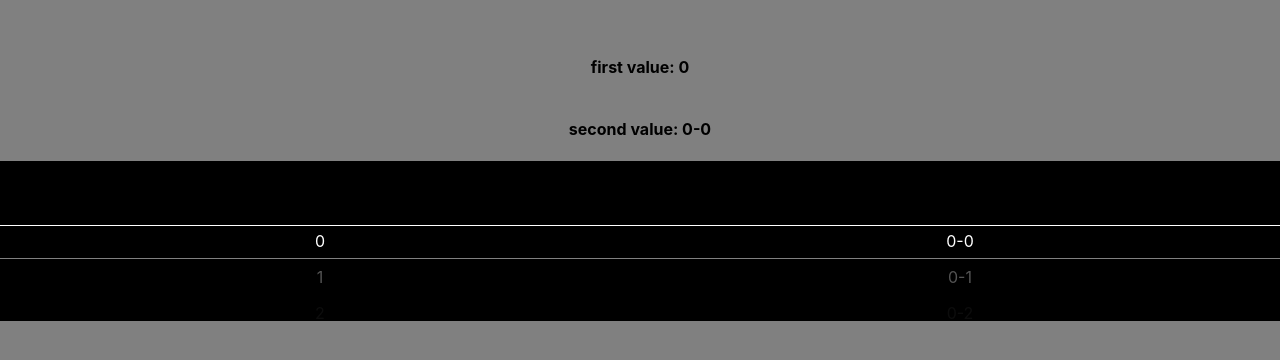
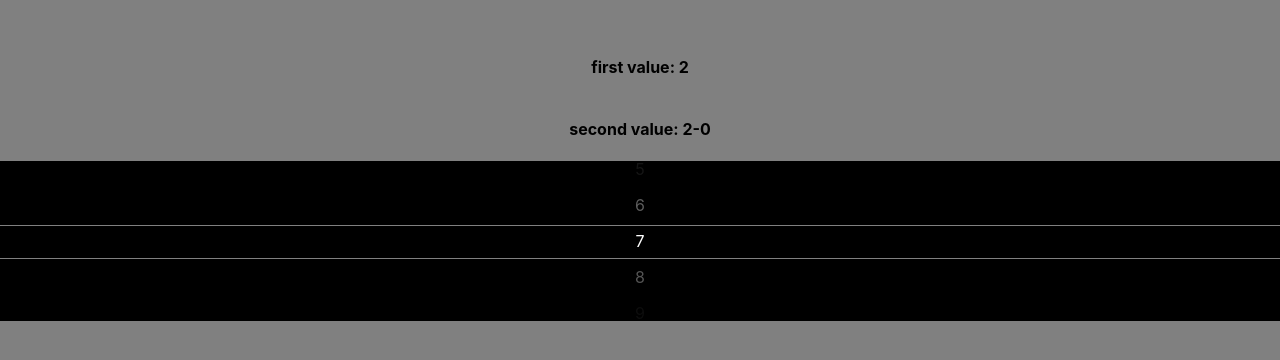
Before and after one commit to YellowD54321/ios-scrollable-picker, a React (Create React App) app: page / in a window 1280 px wide. Shown: the part 222-582 px from the top of the page. Built offline with nearby package versions, Linux system fonts and the light colour scheme.

Commit message:
fix: sometimes select to first item of datas. add: default value

```diff
--- a/src/App.css
+++ b/src/App.css
@@ -96,6 +96,6 @@
   width: 100%;
   height: var(--selected-region-height);
   pointer-events: none;
-  border-top: 1px white solid;
-  border-bottom: 1px white solid;
+  border-top: 1px solid gray;
+  border-bottom: 1px solid gray;
 }
--- a/src/App.js
+++ b/src/App.js
@@ -3,16 +3,13 @@ import Picker from "./components/picker/Picker";
 import PickerSelect from "./components/pickerSelect/PickerSelect";
 import { useState } from "react";
 
-const testList = new Array(100).fill("").map((_, index) => `${index}`);
+const testList = new Array(100).fill("").map((_, index) => `${index + 2}`);
 const testListSecond = {};
 for (const testItem of testList) {
   testListSecond[testItem] = new Array(100)
     .fill("")
     .map((_, index) => `${testItem}-${index}`);
 }
-
-console.log("testList", testList);
-console.log("testListSecond", testListSecond);
 
 function App() {
   const [firstValue, setFirstValue] = useState(testList[0]);
@@ -38,13 +35,15 @@ function App() {
           onChange={handleChangeFirstSelect}
           name="first-value"
           datas={testList}
+          defaultValue={testList[5]}
         />
-        <PickerSelect
+        {/* <PickerSelect
           value={secondValue}
           onChange={handleChangeSecondSelect}
           name="seconde-value"
           datas={testListSecond[firstValue]}
-        />
+          defaultValue={testListSecond[firstValue][4]}
+        /> */}
       </Picker>
     </div>
   );
--- a/src/components/picker/Picker.js
+++ b/src/components/picker/Picker.js
@@ -31,9 +31,9 @@ const Picker = ({ children }) => {
   return (
     <div className="picker" ref={pickerRef}>
       <div className="selects">{children}</div>
-      <div className="upper-region"></div>
+      {/* <div className="upper-region"></div> */}
       <div className="selected-region"></div>
-      <div className="lower-region"></div>
+      {/* <div className="lower-region"></div> */}
     </div>
   );
 };
--- a/src/components/pickerSelect/PickerSelect.js
+++ b/src/components/pickerSelect/PickerSelect.js
@@ -1,12 +1,13 @@
-import React, { useContext, useEffect, useRef } from "react";
+import React, { useContext, useEffect, useRef, useState } from "react";
 import { pickerContext } from "../picker/Picker";
 
 const PICKER_HEIGHT = 10 * 16;
 const SELECT_REGION_HEIGHT = 2 * 16;
 const OPTION_MARGIN_TOP = 1 * 16;
 
-const PickerSelect = ({ value, onChange, name, datas }) => {
+const PickerSelect = ({ value, onChange, name, datas, defaultValue }) => {
   const { picker } = useContext(pickerContext);
+  const [localDatas, setLocalDatas] = useState(datas);
   const selectRef = useRef();
   const optionRefs = useRef([]);
   const grab = useRef({
@@ -34,6 +35,8 @@ const PickerSelect = ({ value, onChange, name, datas }) => {
     if (!picker) {
       return;
     }
+    setLocalDatas(datas);
+
     const pickerHeight = PICKER_HEIGHT;
     const selectRegionHeight = SELECT_REGION_HEIGHT;
     const INACCURACY_PIXEL = 5;
@@ -54,13 +57,13 @@ const PickerSelect = ({ value, onChange, name, datas }) => {
       targets.push(targetElement);
     }
     optionRefs.current = targets;
-    scrollToTop();
+    scrollToTarget();
     handleScroll();
   }, [picker, datas]);
 
   const observerCallback = (entries) => {
-    if (entries?.length > 1) {
-      onChange(datas[0] || "");
+    if (entries?.length >= datas?.length) {
+      onChange(defaultValue || datas[0] || "");
       return;
     }
     for (const entry of entries) {
@@ -113,7 +116,7 @@ const PickerSelect = ({ value, onChange, name, datas }) => {
     for (const option of options) {
       const optionHeight = option.offsetHeight;
       const selectRetionTopY = scrollTop;
-      const selectRegionBottomY = scrollTop + SELECT_REGION_HEIGHT;
+      const selectRegionBottomY = selectRetionTopY + SELECT_REGION_HEIGHT;
       const optionOffsetTop = option.offsetTop;
       const INACCURACY_PIXEL = SELECT_REGION_HEIGHT / 2;
       const optionTop =
@@ -125,18 +128,18 @@ const PickerSelect = ({ value, onChange, name, datas }) => {
       if (optionTop < selectRetionTopY) {
         const topRegionHeight = (selectHeight - SELECT_REGION_HEIGHT) / 2;
         const ratio = (selectRetionTopY - optionTop) / topRegionHeight;
-        option.style.opacity = 1 - ratio;
+        option.style.opacity = (1 - ratio) * 0.5;
       } else if (optionTop > selectRegionBottomY) {
         const bottomRegionHeight = (selectHeight - SELECT_REGION_HEIGHT) / 2;
         const ratio = (optionTop - selectRegionBottomY) / bottomRegionHeight;
-        option.style.opacity = 1 - ratio;
+        option.style.opacity = (1 - ratio) * 0.5;
       } else {
         option.style.opacity = 1;
       }
     }
   };
 
-  const scrollTo = (y, isSmooth) => {
+  const scrollToY = (y, isSmooth = false) => {
     if (!selectRef.current) {
       return;
     }
@@ -150,13 +153,34 @@ const PickerSelect = ({ value, onChange, name, datas }) => {
   };
 
   const scrollToTop = () => {
-    scrollTo(0);
+    scrollToY(0);
+  };
+
+  const scrollToTarget = () => {
+    if (
+      !defaultValue ||
+      !optionRefs.current ||
+      optionRefs.current.length <= 0
+    ) {
+      scrollToTop();
+      return;
+    }
+    const targetElement = optionRefs.current.find(
+      (option) => option.textContent === defaultValue
+    );
+    if (!targetElement) {
+      scrollToTop();
+      return;
+    }
+    targetElement.scrollIntoView({
+      block: "center",
+    });
   };
 
   const handleClickOption = (e) => {
     const offsetTop = e.target.offsetTop;
     const y = offsetTop - SELECT_REGION_HEIGHT * 2;
-    scrollTo(y, true);
+    scrollToY(y, true);
   };
 
   const options = !datas ? [""] : !Array.isArray(datas) ? [datas] : datas;
```
